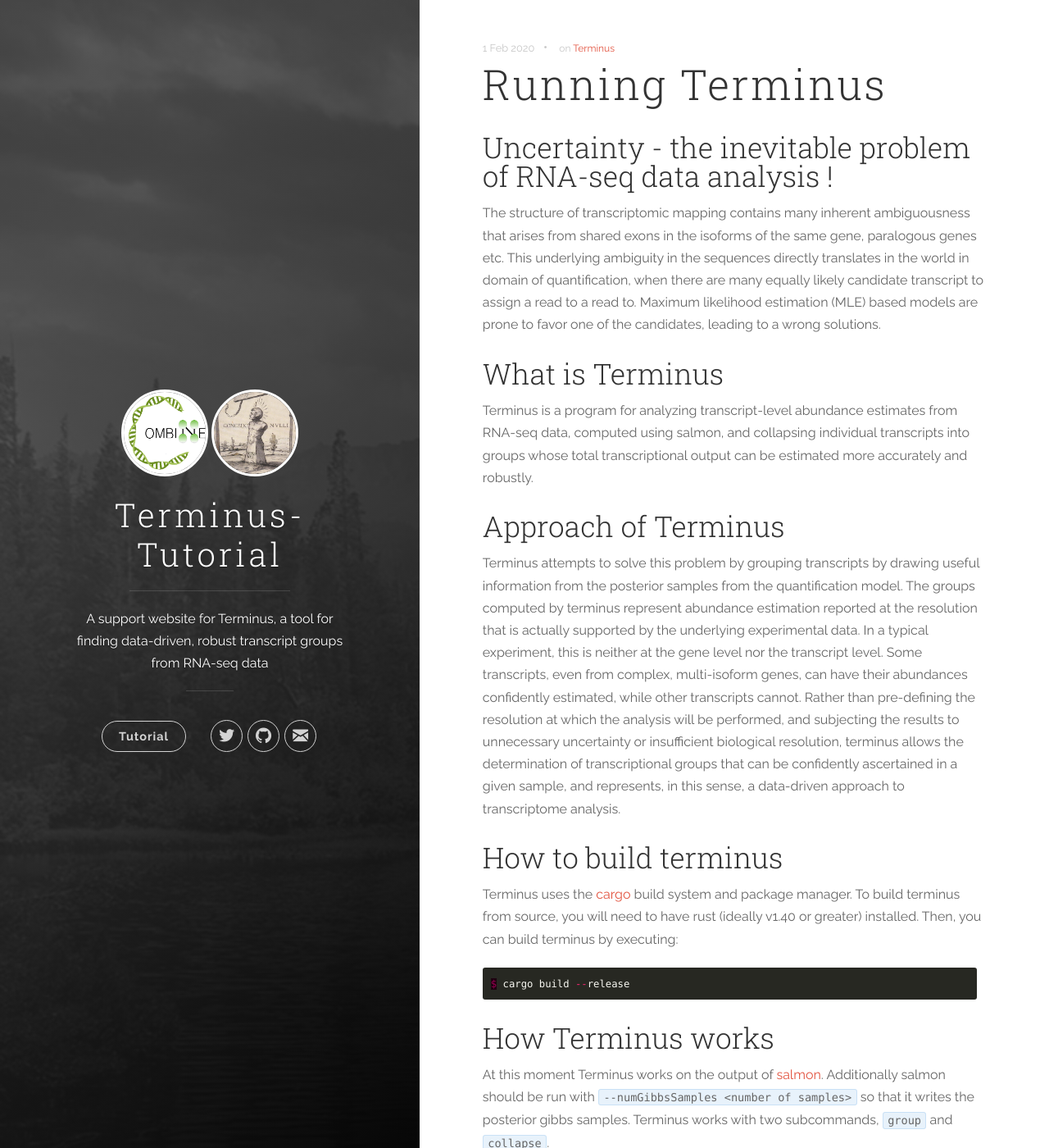
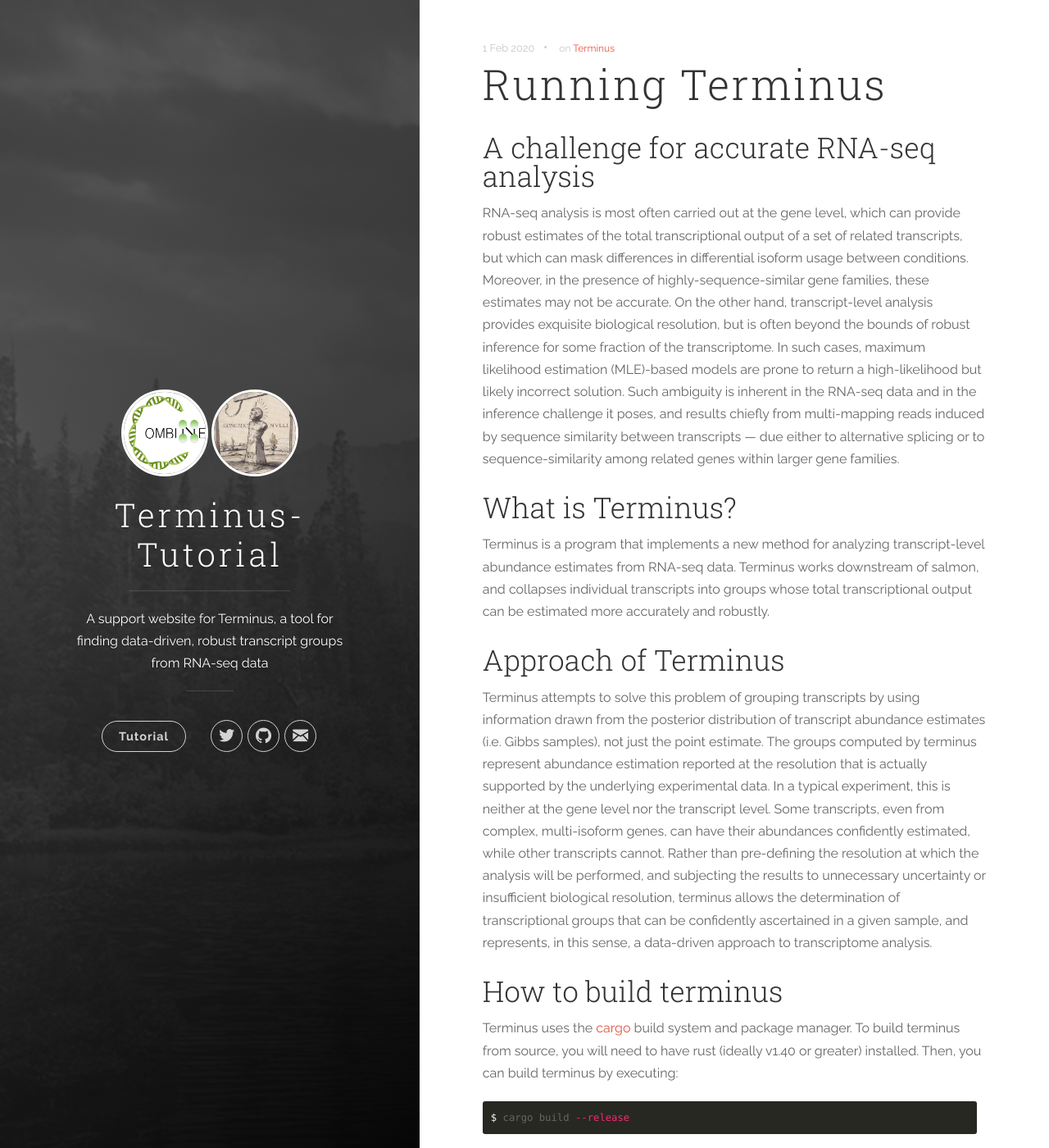
Before and after one commit to COMBINE-lab/Terminus-turotial, a Jekyll site: the page built from docs/_posts/2020-02-02-running-terminus.md, in a window 1280 px wide and 1400 px high. Shown: the whole window at 82% size. Built offline with Jekyll 4.4.1, drawn with Linux system fonts in a browser that asks for light colours; some of the changed text lies outside the part shown.

Commit message:
Update 2020-02-02-running-terminus.md

````diff
--- a/docs/_posts/2020-02-02-running-terminus.md
+++ b/docs/_posts/2020-02-02-running-terminus.md
@@ -5,29 +5,27 @@ categories: [tutorial]
 tags: [Terminus]
 ---
 
-## Uncertainty - the inevitable problem of RNA-seq data analysis !
+## A challenge for accurate RNA-seq analysis
 
-The structure of transcriptomic mapping contains many inherent ambiguousness that arises from shared exons in
-the isoforms of the same gene, paralogous genes etc. This underlying ambiguity in the sequences directly translates
-in the world in domain of quantification, when there are many equally likely candidate transcript to assign a read to
-a read to. Maximum likelihood estimation (MLE) based models are prone to favor one of the candidates, leading to a
-wrong solutions.
+RNA-seq analysis is most often carried out at the gene level, which can provide robust estimates of the total
+transcriptional output of a set of related transcripts, but which can mask differences in differential isoform usage
+between conditions.  Moreover, in the presence of highly-sequence-similar gene families, these estimates may not
+be accurate.  On the other hand, transcript-level analysis provides exquisite biological resolution, but is often beyond
+the bounds of robust inference for some fraction of the transcriptome.  In such cases, maximum likelihood estimation (MLE)-based models are prone to return a high-likelihood but likely incorrect solution.  Such ambiguity is inherent in the RNA-seq data and in the inference challenge it poses, and results chiefly from multi-mapping reads induced by sequence similarity between transcripts &mdash; due either to alternative splicing or to sequence-similarity among related genes within larger gene families.
 
 
-## What is Terminus
+## What is Terminus?
 
-Terminus is a program for analyzing transcript-level abundance estimates from RNA-seq data, computed using salmon, and collapsing individual transcripts into groups whose total transcriptional output can be estimated more accurately and robustly.
-
+Terminus is a program that implements a new method for analyzing transcript-level abundance estimates from RNA-seq data. Terminus works downstream of salmon, and collapses individual transcripts into groups whose total transcriptional output can be estimated more accurately and robustly.
 
 ## Approach of Terminus
 
-Terminus attempts to solve this problem by grouping transcripts by drawing useful information from the posterior
-samples from the quantification model. The groups computed by terminus represent abundance estimation reported at the resolution that is actually supported by the underlying experimental data. In a typical experiment, this is neither at the gene level nor the transcript level. Some transcripts, even from complex, multi-isoform genes, can have their abundances confidently estimated, while other transcripts cannot. Rather than pre-defining the resolution at which the analysis will be performed, and subjecting the results to unnecessary uncertainty or insufficient biological resolution, terminus allows the determination of transcriptional groups that can be confidently ascertained in a given sample, and represents, in this sense, a data-driven approach to transcriptome analysis.
+Terminus attempts to solve this problem of grouping transcripts by using information drawn from the posterior distribution of transcript abundance estimates (i.e. Gibbs samples), not just the point estimate. The groups computed by terminus represent abundance estimation reported at the resolution that is actually supported by the underlying experimental data. In a typical experiment, this is neither at the gene level nor the transcript level. Some transcripts, even from complex, multi-isoform genes, can have their abundances confidently estimated, while other transcripts cannot. Rather than pre-defining the resolution at which the analysis will be performed, and subjecting the results to unnecessary uncertainty or insufficient biological resolution, terminus allows the determination of transcriptional groups that can be confidently ascertained in a given sample, and represents, in this sense, a data-driven approach to transcriptome analysis.
 
 ## How to build terminus
 
 Terminus uses the [cargo](https://github.com/rust-lang/cargo) build system and package manager. To build terminus from source, you will need to have rust (ideally v1.40 or greater) installed. Then, you can build terminus by executing:
-```python
+```bash
 $ cargo build --release
 ```
 
@@ -35,12 +33,12 @@ $ cargo build --release
 At this moment Terminus works on the output of [salmon](https://github.com/COMBINE-lab/salmon). Additionally
 salmon should be run with `--numGibbsSamples <number of samples>` so that it writes the posterior gibbs samples. Terminus
 works with two subcommands, `group` and `collapse`.
-```python
+```bash
 terminus group -m <float> --tolerance <float> -d <salmon_dir> -o <out_dir>
 ```
 For collapsing,
 
-```python
+```bash
 terminus collapse -c <float> -d <salmon_dir> -o <out_dir>
 ```
 
````
